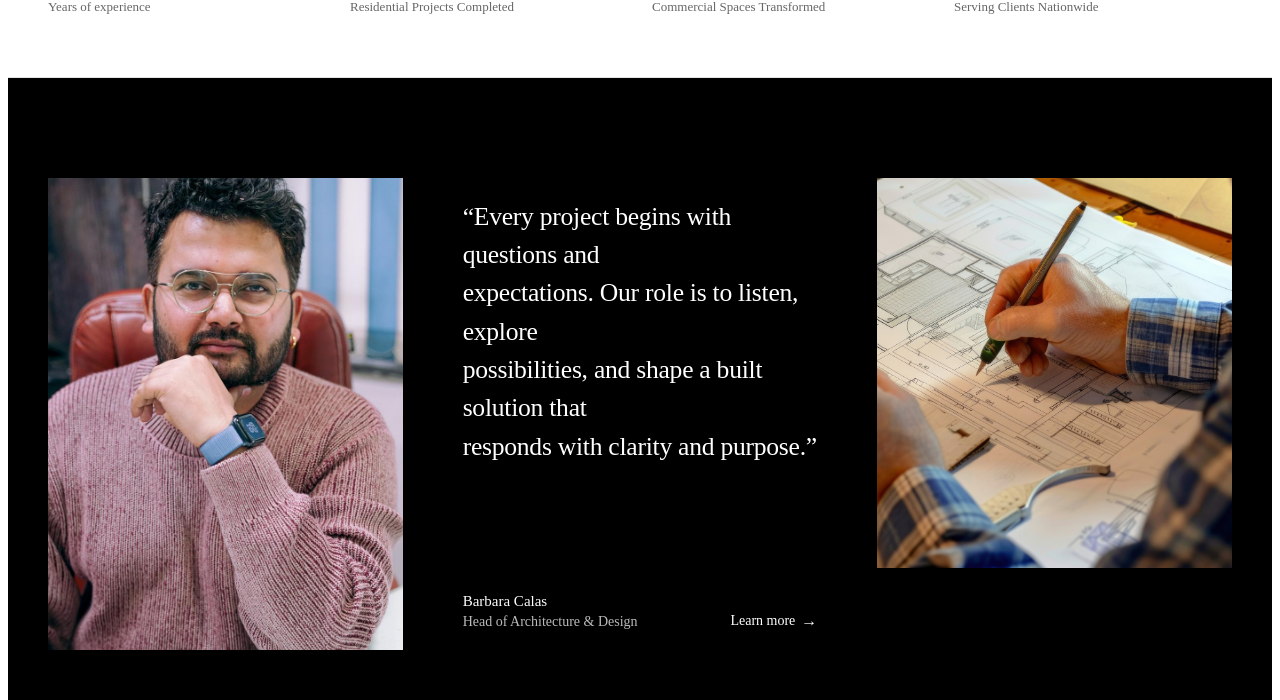
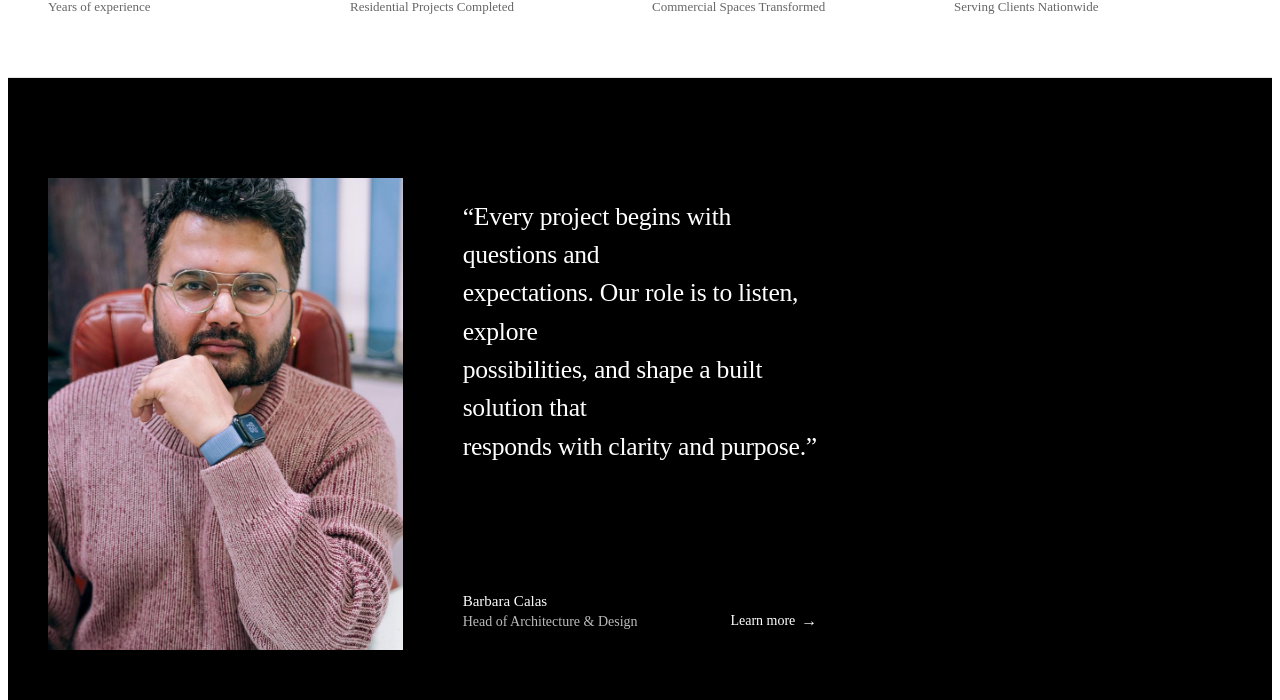
Before and after one commit to yashshingne33/khajanji-intraspaces-react, a React (Vite) app: page / in a window 1280 px wide. Shown: the part 3775-4475 px from the top of the page. Built offline with nearby package versions, Linux system fonts and the light colour scheme; the HTML template or start-up script is replaced by a standard one.

Commit message:
Changed Cta-image

```diff
--- a/src/components/home/CTABanner.jsx
+++ b/src/components/home/CTABanner.jsx
@@ -23,7 +23,7 @@ export default function CTABanner({ fadeUp }) {
           min-height: 80vh;
           display: flex;
           align-items: stretch;
-          background-image: url('https://images.unsplash.com/photo-1503387762-592deb58ef4e?w=2000&q=80');
+          background-image: url('/assets/cta-background.jpg');
           background-size: cover;
           background-position: center;
           padding: 56px 6vw;
--- a/src/components/home/FounderQuote.jsx
+++ b/src/components/home/FounderQuote.jsx
@@ -38,13 +38,13 @@ export default function FounderQuote({ fadeUp }) {
         </div>
 
         {/* Right Column - Drawing Image */}
-        <div className="founder-quote__col founder-quote__col--right">
+        {/* <div className="founder-quote__col founder-quote__col--right">
           <img
             src="/assets/architecture-plan.jpg"
             alt="Hand drafting architectural plans"
             className="founder-quote__img-right"
           />
-        </div>
+        </div> */}
 
       </div>
 
```
Also changed, not shown: public/assets/cta-background.jpg (renamed from public/assets/architecture-plan.jpg).
